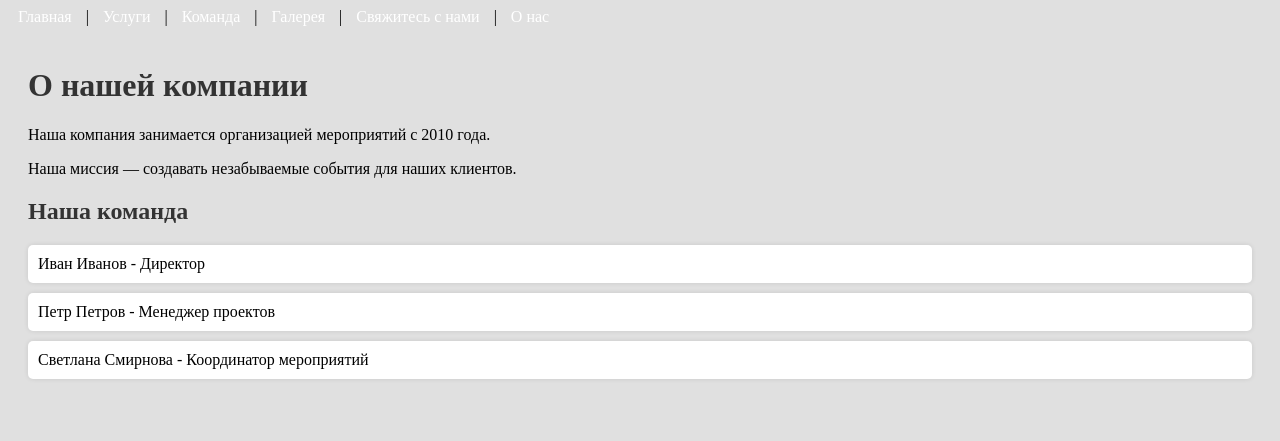
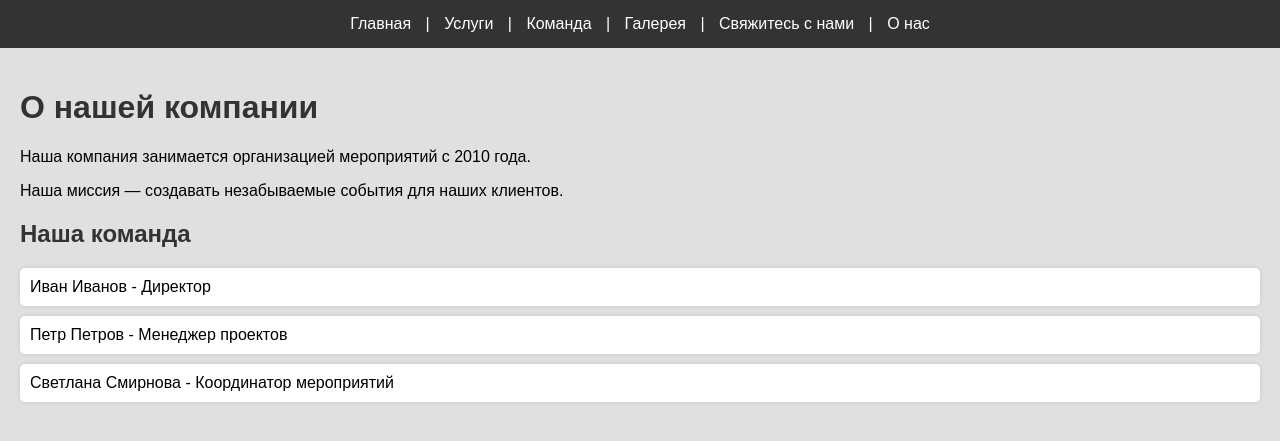
Before and after one commit to sermakov/Django_Project_OVR, a Django app: page /about/ in a window 1280 px wide. Shown: the top 441 px of the page. Run offline with Django 5.2, Linux system fonts and the light colour scheme.

Commit message:
Исправлены стили

```diff
--- a/event_manager/static/events/css/styles.css
+++ b/event_manager/static/events/css/styles.css
@@ -1,13 +1,17 @@
 /* events/static/events/css/styles.css */
 
 body {
+    font-family: Arial, sans-serif;
+    margin: 0;
+    padding: 0;
     background-color: #e0e0e0;
 }
 
-nav a:hover {
-    background-color: #555;
-    padding: 5px;
-    border-radius: 5px;
+nav {
+    background-color: #333;
+    color: #fff;
+    padding: 15px;
+    text-align: center;
 }
 
 nav a {
@@ -17,7 +21,9 @@ nav a {
 }
 
 nav a:hover {
-    text-decoration: underline;
+    background-color: #555;
+    padding: 5px;
+    border-radius: 5px;
 }
 
 .content {
```
